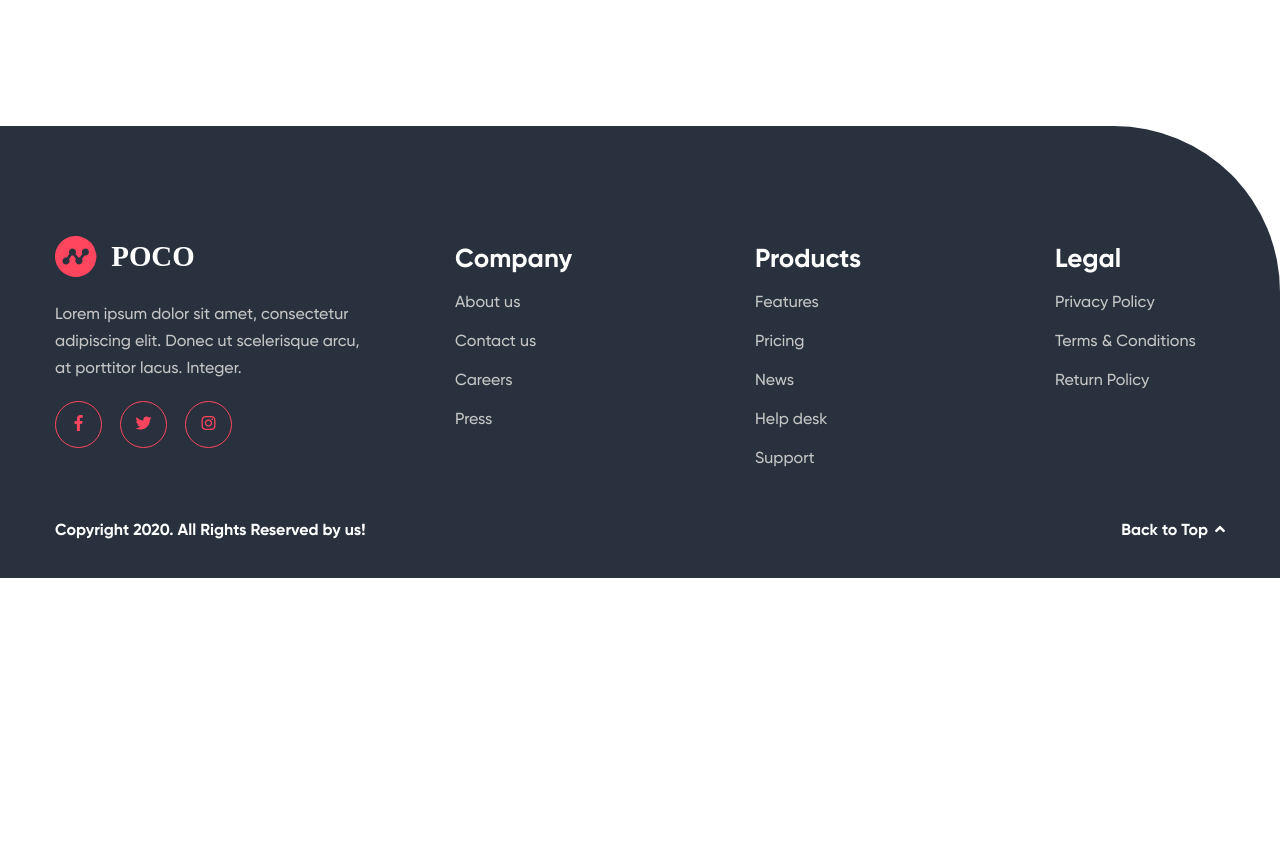
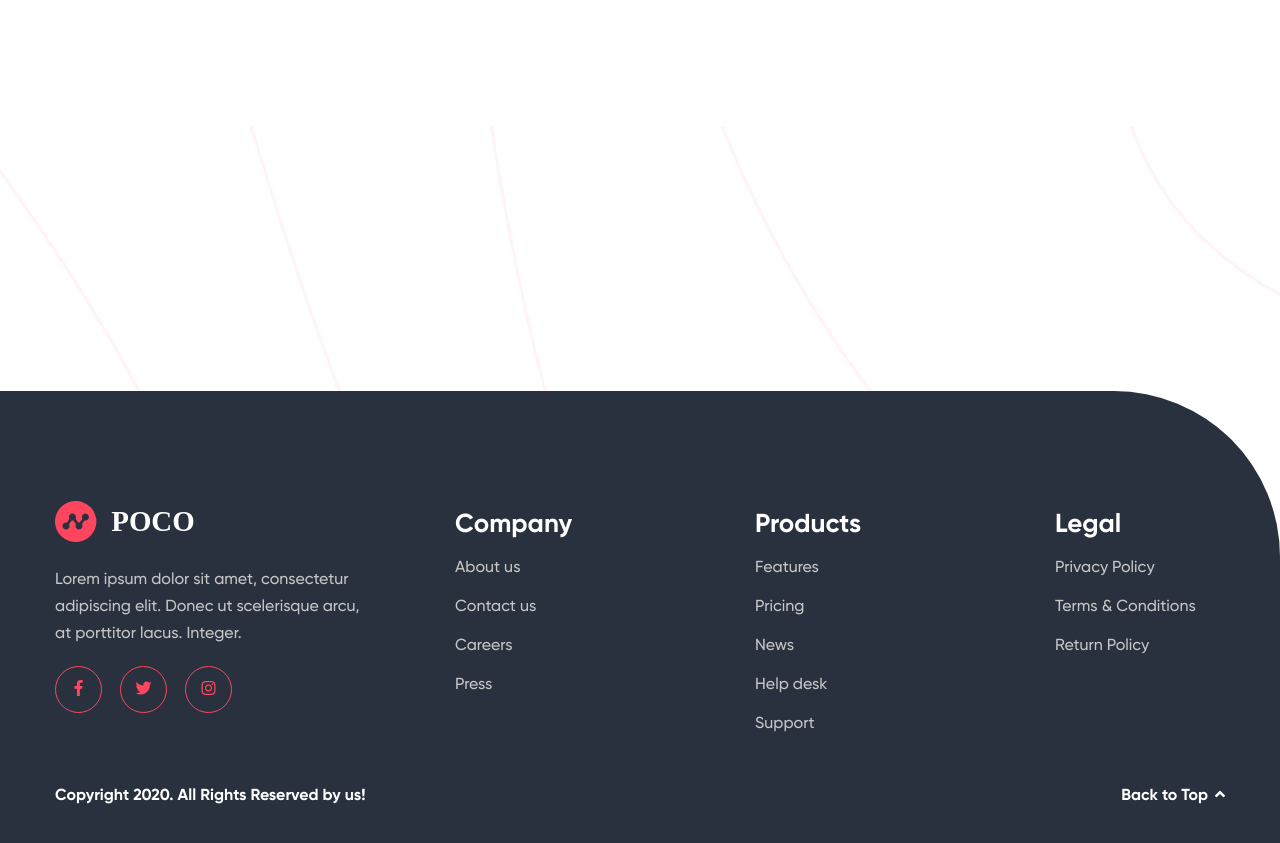
Before and after one commit to templatecookie/poco-html, a plain HTML site: page homepage_02.html in a window 1280 px wide. Shown: the part 2360-3203 px from the top of the page. Before the commit the page ends 2938 px from the top, so only its background shows below. Drawn offline with Linux system fonts and the light colour scheme; files whose address does not match are found by name.

Commit message:
Start Call to Action HomePage02

```diff
--- a/homepage_02.html
+++ b/homepage_02.html
@@ -349,6 +349,12 @@
             </div>
         </section>
         <!-- END VALUABLE SERVICES -->
+
+        <!--START Call To Action-->
+        <section class="pt-130 pb-135 call-action-two" style="background-image: url(assets/img/services/bg.png);">
+
+        </section>
+        <!--END Call To Action-->
     </main>
     <!--End Main Contents -->
 
```
